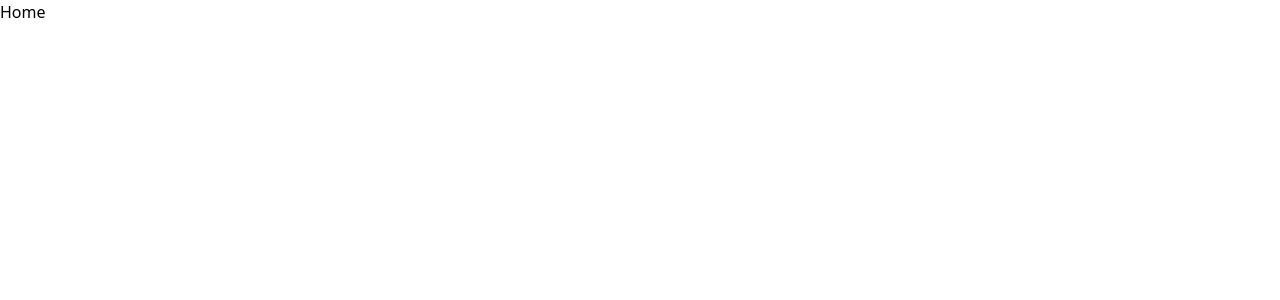
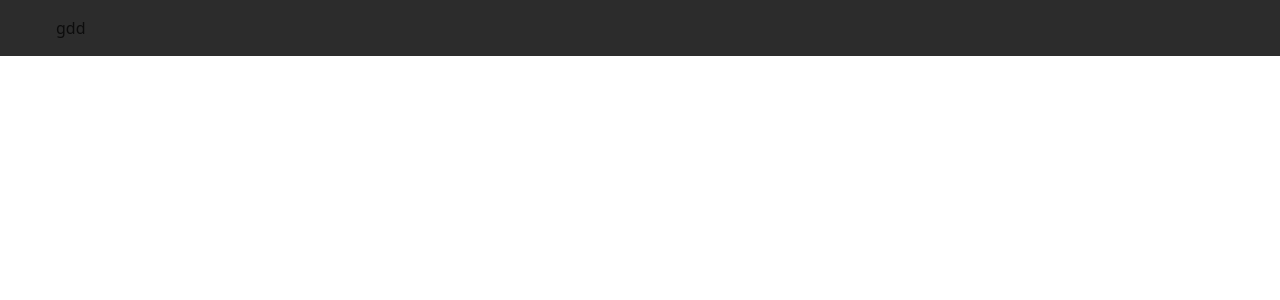
Before and after one commit to GiaAlenay/youtube-clone, a React (Create React App) app: page / in a window 1280 px wide. Shown: the top 300 px of the page. Built offline with nearby package versions, Linux system fonts and the light colour scheme.

Commit message:
navbar icons

```diff
--- /dev/null
+++ b/src/components/NavBar.tsx
@@ -0,0 +1,12 @@
+import { AiOutlineSearch, AiOutlineClose } from "react-icons/ai";
+import { TiMicrophone } from "react-icons/ti";
+import { BsYoutube, BsCameraVideo, BsBell } from "react-icons/bs";
+import { GiHamburgerMenu } from "react-icons/gi";
+import { IoAppsSharp } from "react-icons/io5";
+export const NavBar = () => {
+  return (
+    <div className="flex justify-between items-center px-14 h-14 bg-[#212121] opacity-95 sticky top-0 -z-50">
+      gdd
+    </div>
+  );
+};
--- a/src/pages/Home.tsx
+++ b/src/pages/Home.tsx
@@ -1,3 +1,9 @@
+import { NavBar } from "../components/NavBar";
+
 export const Home = () => {
-  return <div>Home</div>;
+  return (
+    <div>
+      <NavBar />
+    </div>
+  );
 };
```
